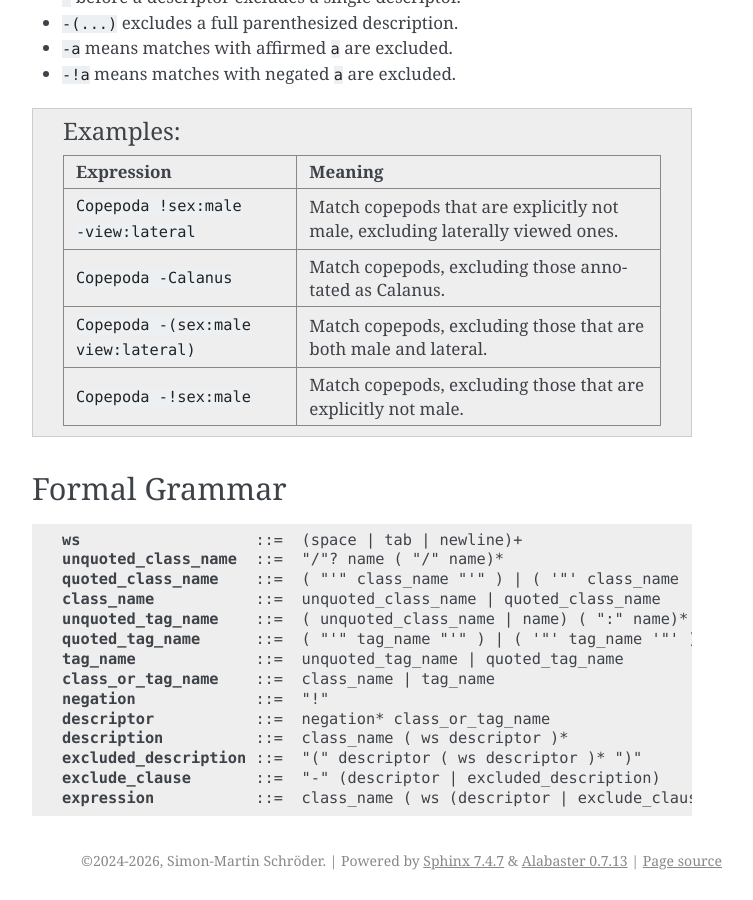
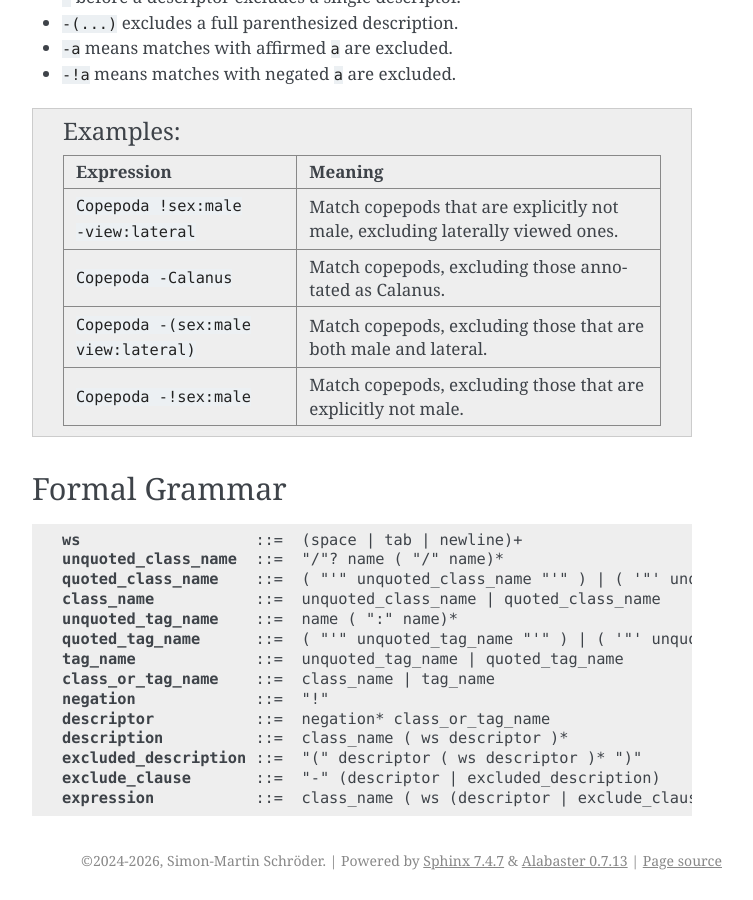
Before and after one commit to moi90/polytaxo, a Sphinx documentation site: the page built from docs/descriptions_expressions.rst, in a window 1280 px wide and 900 px high, scrolled down 3066 px. Shown: the whole window, without its empty margins (388-1141 px from the left). Built offline with Sphinx 7.4.7, drawn with Linux system fonts in a browser that asks for light colours.

Commit message:
Fix quoted_class_name and tag_name definitions
Co-authored-by: Copilot Autofix powered by AI <175728472+Copilot@users.noreply.github.com>

```diff
--- a/docs/descriptions_expressions.rst
+++ b/docs/descriptions_expressions.rst
@@ -154,10 +154,10 @@ Formal Grammar
 .. productionlist::
     ws: (space | tab | newline)+
     unquoted_class_name: "/"? name ( "/" name)*
-    quoted_class_name : ( "'" class_name "'" ) | ( '"' class_name '"' )
+    quoted_class_name : ( "'" unquoted_class_name "'" ) | ( '"' unquoted_class_name '"' )
     class_name: unquoted_class_name | quoted_class_name
-    unquoted_tag_name: ( unquoted_class_name | name) ( ":" name)*
-    quoted_tag_name : ( "'" tag_name "'" ) | ( '"' tag_name '"' )
+    unquoted_tag_name: name ( ":" name)*
+    quoted_tag_name : ( "'" unquoted_tag_name "'" ) | ( '"' unquoted_tag_name '"' )
     tag_name: unquoted_tag_name | quoted_tag_name
     class_or_tag_name: class_name | tag_name
     negation: "!"
```
